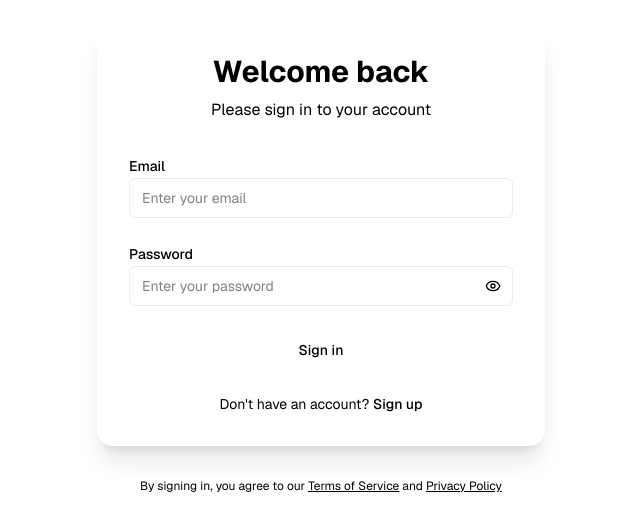
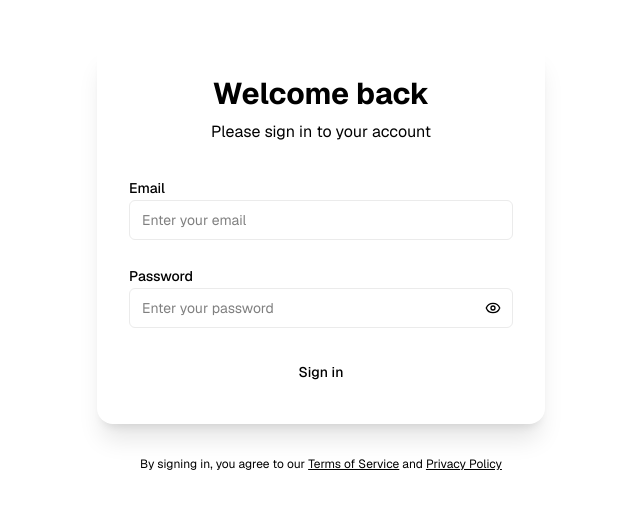
Before and after one commit to PhuyalGaurav/mountained, a Next.js app: page /login in a window 1280 px wide. Shown: the part 142-672 px from the top of the page, without its empty margins (319-959 px from the left). Built offline with nearby package versions, Linux system fonts and the light colour scheme.

Commit message:
feat: remove sign-up prompt from login page for a cleaner interface

```diff
--- a/src/app/login/page.js
+++ b/src/app/login/page.js
@@ -133,18 +133,6 @@
               )}
             </Button>
           </form>
-
-          <div className="mt-6 text-center">
-            <p className="text-sm text-muted-foreground">
-              Don&apos;t have an account?{" "}
-              <a
-                href="/register"
-                className="font-medium text-primary hover:text-primary/90 transition-colors"
-              >
-                Sign up
-              </a>
-            </p>
-          </div>
         </div>
 
         <div className="text-center">
```
